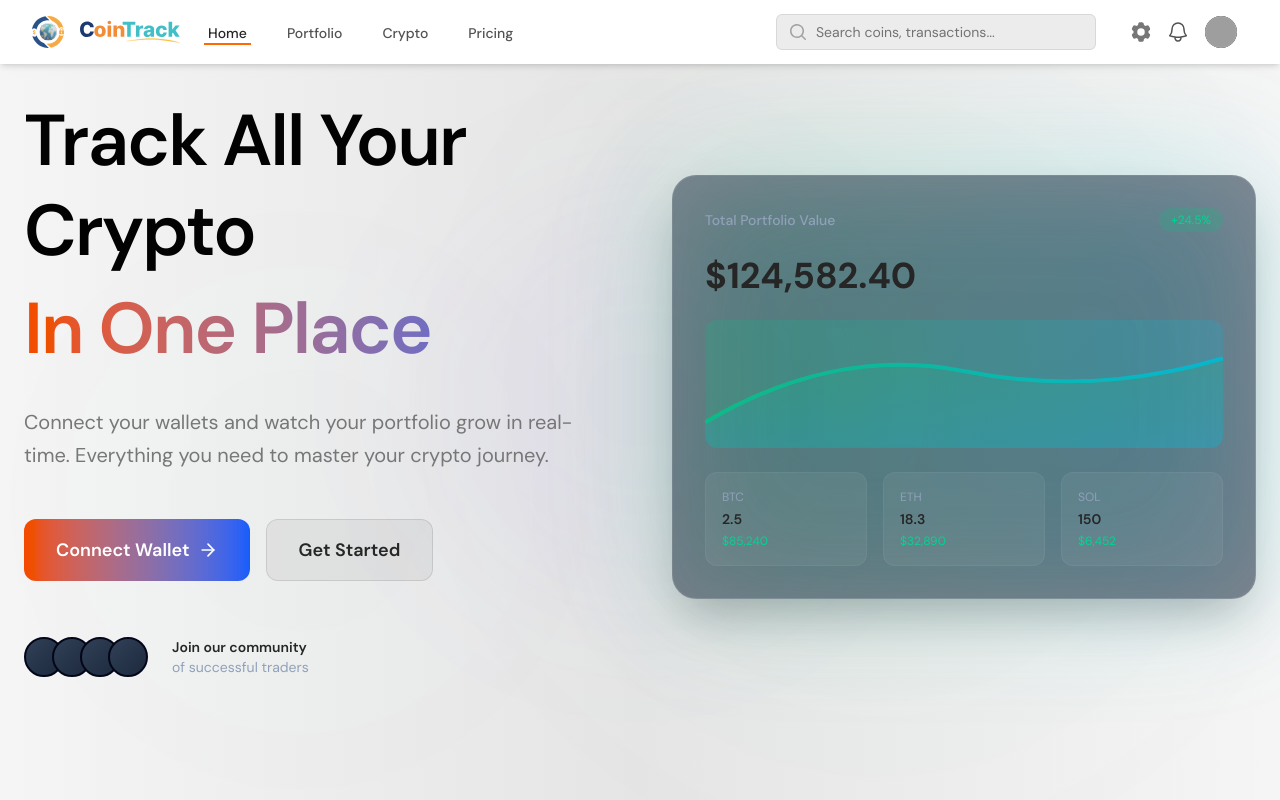
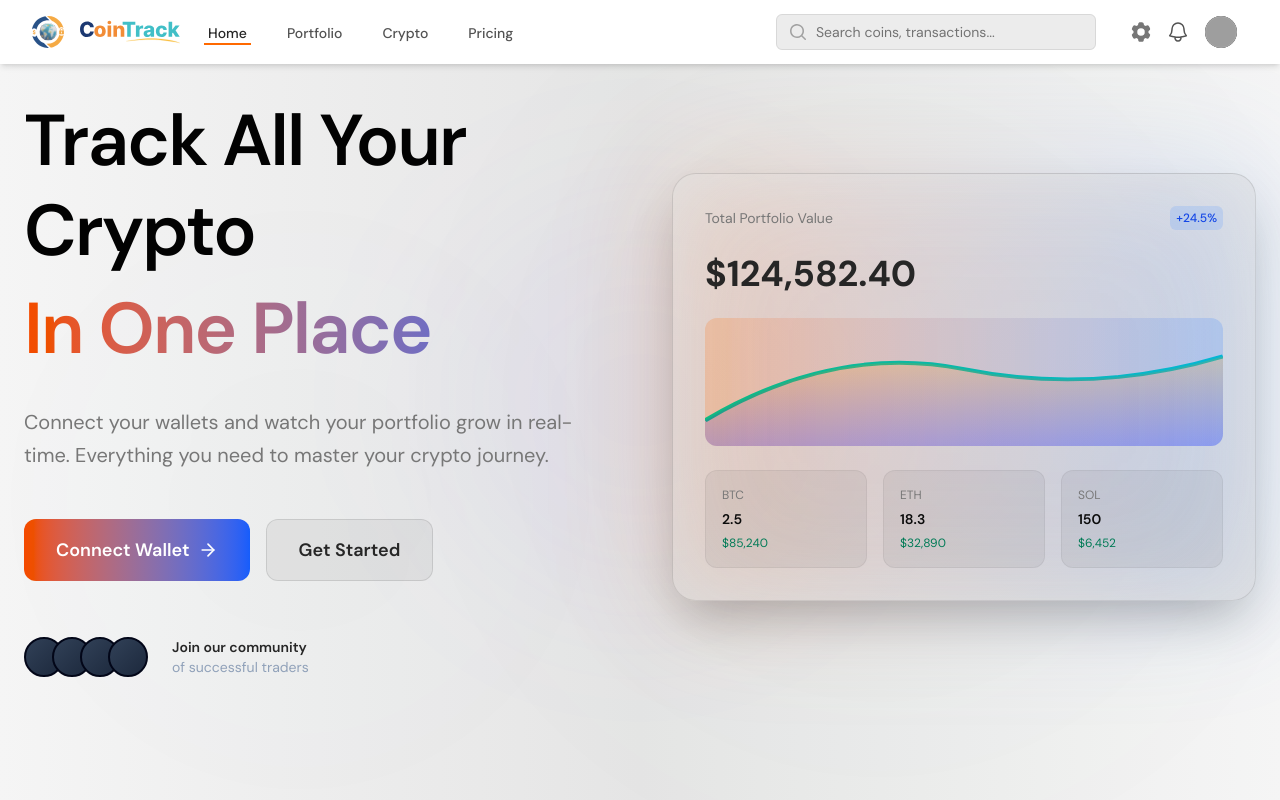
Before and after one commit to MeiRomney/CoinTrack, a React (Vite) app in the folder frontend/: page /dashboard in a window 1280 px wide. Shown: the top 800 px of the page. Built offline with nearby package versions, Linux system fonts and the light colour scheme; grey boxes are pictures that could not be loaded.

Commit message:
Style hero section

```diff
--- a/frontend/src/components/ui/index.ts
+++ b/frontend/src/components/ui/index.ts
@@ -13,3 +13,4 @@ export * from "../../ui-kits/text";
 export * from "../../ui-kits/textarea";
 export * from "../../ui-kits/fieldset";
 export * from "../../ui-kits/select";
+export * from "../../ui-kits/badge";
--- a/frontend/src/pages/home-page.tsx
+++ b/frontend/src/pages/home-page.tsx
@@ -10,6 +10,7 @@ import {
 } from "lucide-react";
 import { Heading } from "../ui-kits/heading";
 import { Text } from "../ui-kits/text";
+import { Badge } from "../ui-kits/badge";
 
 const HomePage: React.FC = () => {
   const [mobileMenuOpen, setMobileMenuOpen] = useState(false);
@@ -140,20 +141,16 @@ const HomePage: React.FC = () => {
 
               {/* Dashboard Preview */}
               <div className="relative animate-slide-up-delayed">
-                <div className="absolute inset-0 bg-gradient-to-r from-emerald-500 to-cyan-500 rounded-3xl blur-3xl opacity-20" />
-                <div className="relative bg-gradient-to-br from-slate-800/50 to-slate-900/50 backdrop-blur-xl border border-white/10 rounded-3xl p-8 shadow-2xl">
+                <div className="absolute inset-0 bg-gradient-to-r from-orange-500 to-blue-500 rounded-3xl blur-3xl opacity-20" />
+                <div className="relative bg-gradient-to-br from-zinc-200/50 to-zinc-300/50 dark:from-zinc-800/50 dark:to-zinc-900/50 backdrop-blur-xl border border-black/10 dark:border-white/10 rounded-3xl p-8 shadow-2xl">
                   <div className="space-y-6">
                     <div className="flex items-center justify-between">
-                      <span className="text-sm font-medium text-slate-400">
-                        Total Portfolio Value
-                      </span>
-                      <span className="text-xs px-3 py-1 bg-emerald-500/20 text-emerald-400 rounded-full">
-                        +24.5%
-                      </span>
+                      <Text>Total Portfolio Value</Text>
+                      <Badge color="blue">+24.5%</Badge>
                     </div>
                     <div className="text-4xl font-bold">$124,582.40</div>
 
-                    <div className="h-32 bg-gradient-to-r from-emerald-500/20 to-cyan-500/20 rounded-xl relative overflow-hidden">
+                    <div className="h-32 bg-gradient-to-r from-orange-500/20 to-blue-500/20 rounded-xl relative overflow-hidden">
                       <svg
                         className="w-full h-full"
                         viewBox="0 0 300 100"
@@ -189,8 +186,8 @@ const HomePage: React.FC = () => {
                             x2="0%"
                             y2="100%"
                           >
-                            <stop offset="0%" stopColor="#10b981" />
-                            <stop offset="100%" stopColor="#06b6d4" />
+                            <stop offset="0%" stopColor="orange" />
+                            <stop offset="100%" stopColor="blue" />
                           </linearGradient>
                         </defs>
                       </svg>
@@ -204,18 +201,16 @@ const HomePage: React.FC = () => {
                       ].map((item, i) => (
                         <div
                           key={i}
-                          className="bg-white/5 rounded-xl p-4 border border-white/5 animate-fade-in-up"
+                          className="bg-black/5 dark:bg-white/5 rounded-xl p-4 border border-black/5 dark:border-white/5 animate-fade-in-up"
                           style={{ animationDelay: `${i * 100}ms` }}
                         >
-                          <div className="text-xs text-slate-400 mb-1">
-                            {item.coin}
-                          </div>
-                          <div className="text-sm font-semibold mb-1">
+                          <Text className="!text-xs mb-1">{item.coin}</Text>
+                          <Text className="!text-foreground font-semibold mb-1">
                             {item.amount}
-                          </div>
-                          <div className="text-xs text-emerald-400">
+                          </Text>
+                          <Text className="!text-xs !text-emerald-700 dark:!text-emerald-400">
                             {item.value}
-                          </div>
+                          </Text>
                         </div>
                       ))}
                     </div>
--- /dev/null
+++ b/frontend/src/ui-kits/badge.tsx
@@ -0,0 +1,93 @@
+import * as Headless from "@headlessui/react";
+import clsx from "clsx";
+import React, { forwardRef } from "react";
+import { Link } from "./link";
+import { TouchTarget } from "./button";
+
+const colors = {
+  red: "bg-red-500/15 text-red-700 group-data-hover:bg-red-500/25 dark:bg-red-500/10 dark:text-red-400 dark:group-data-hover:bg-red-500/20",
+  orange:
+    "bg-orange-500/15 text-orange-700 group-data-hover:bg-orange-500/25 dark:bg-orange-500/10 dark:text-orange-400 dark:group-data-hover:bg-orange-500/20",
+  amber:
+    "bg-amber-400/20 text-amber-700 group-data-hover:bg-amber-400/30 dark:bg-amber-400/10 dark:text-amber-400 dark:group-data-hover:bg-amber-400/15",
+  yellow:
+    "bg-yellow-400/20 text-yellow-700 group-data-hover:bg-yellow-400/30 dark:bg-yellow-400/10 dark:text-yellow-300 dark:group-data-hover:bg-yellow-400/15",
+  lime: "bg-lime-400/20 text-lime-700 group-data-hover:bg-lime-400/30 dark:bg-lime-400/10 dark:text-lime-300 dark:group-data-hover:bg-lime-400/15",
+  green:
+    "bg-green-500/15 text-green-700 group-data-hover:bg-green-500/25 dark:bg-green-500/10 dark:text-green-400 dark:group-data-hover:bg-green-500/20",
+  emerald:
+    "bg-emerald-500/15 text-emerald-700 group-data-hover:bg-emerald-500/25 dark:bg-emerald-500/10 dark:text-emerald-400 dark:group-data-hover:bg-emerald-500/20",
+  teal: "bg-teal-500/15 text-teal-700 group-data-hover:bg-teal-500/25 dark:bg-teal-500/10 dark:text-teal-300 dark:group-data-hover:bg-teal-500/20",
+  cyan: "bg-cyan-400/20 text-cyan-700 group-data-hover:bg-cyan-400/30 dark:bg-cyan-400/10 dark:text-cyan-300 dark:group-data-hover:bg-cyan-400/15",
+  sky: "bg-sky-500/15 text-sky-700 group-data-hover:bg-sky-500/25 dark:bg-sky-500/10 dark:text-sky-300 dark:group-data-hover:bg-sky-500/20",
+  blue: "bg-blue-500/15 text-blue-700 group-data-hover:bg-blue-500/25 dark:text-blue-400 dark:group-data-hover:bg-blue-500/25",
+  indigo:
+    "bg-indigo-500/15 text-indigo-700 group-data-hover:bg-indigo-500/25 dark:text-indigo-400 dark:group-data-hover:bg-indigo-500/20",
+  violet:
+    "bg-violet-500/15 text-violet-700 group-data-hover:bg-violet-500/25 dark:text-violet-400 dark:group-data-hover:bg-violet-500/20",
+  purple:
+    "bg-purple-500/15 text-purple-700 group-data-hover:bg-purple-500/25 dark:text-purple-400 dark:group-data-hover:bg-purple-500/20",
+  fuchsia:
+    "bg-fuchsia-400/15 text-fuchsia-700 group-data-hover:bg-fuchsia-400/25 dark:bg-fuchsia-400/10 dark:text-fuchsia-400 dark:group-data-hover:bg-fuchsia-400/20",
+  pink: "bg-pink-400/15 text-pink-700 group-data-hover:bg-pink-400/25 dark:bg-pink-400/10 dark:text-pink-400 dark:group-data-hover:bg-pink-400/20",
+  rose: "bg-rose-400/15 text-rose-700 group-data-hover:bg-rose-400/25 dark:bg-rose-400/10 dark:text-rose-400 dark:group-data-hover:bg-rose-400/20",
+  zinc: "bg-zinc-600/10 text-zinc-700 group-data-hover:bg-zinc-600/20 dark:bg-white/5 dark:text-zinc-400 dark:group-data-hover:bg-white/10",
+};
+
+type BadgeProps = { color?: keyof typeof colors };
+
+export function Badge({
+  color = "zinc",
+  className,
+  ...props
+}: BadgeProps & React.ComponentPropsWithoutRef<"span">) {
+  return (
+    <span
+      {...props}
+      className={clsx(
+        className,
+        "inline-flex items-center gap-x-1.5 rounded-md px-1.5 py-0.5 text-sm/5 font-medium sm:text-xs/5 forced-colors:outline",
+        colors[color],
+      )}
+    />
+  );
+}
+
+export const BadgeButton = forwardRef(function BadgeButton(
+  {
+    color = "zinc",
+    className,
+    children,
+    ...props
+  }: BadgeProps & { className?: string; children: React.ReactNode } & (
+      | ({ href?: never } & Omit<Headless.ButtonProps, "as" | "className">)
+      | ({ href: string } & Omit<
+          React.ComponentPropsWithoutRef<typeof Link>,
+          "className"
+        >)
+    ),
+  ref: React.ForwardedRef<HTMLElement>,
+) {
+  const classes = clsx(
+    className,
+    "group relative inline-flex rounded-md focus:not-data-focus:outline-hidden data-focus:outline-2 data-focus:outline-offset-2 data-focus:outline-blue-500",
+  );
+
+  return typeof props.href === "string" ? (
+    <Link
+      {...props}
+      className={classes}
+      ref={ref as React.ForwardedRef<HTMLAnchorElement>}
+    >
+      <TouchTarget>
+        <Badge color={color}>{children}</Badge>
+      </TouchTarget>
+    </Link>
+  ) : (
+    <Headless.Button {...props} className={classes} ref={ref}>
+      <TouchTarget>
+        <Badge color={color}>{children}</Badge>
+      </TouchTarget>
+    </Headless.Button>
+  );
+});
```
